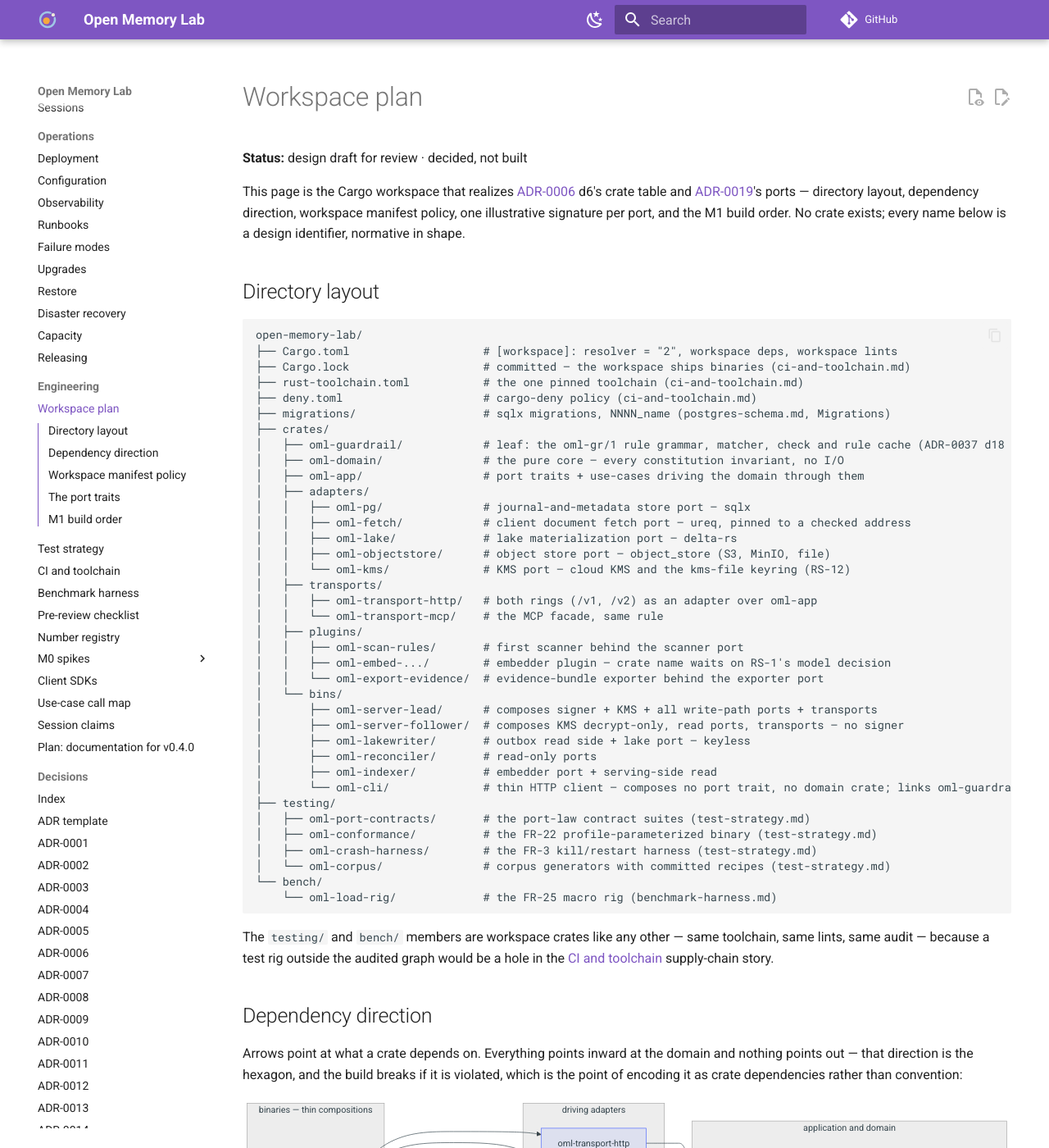
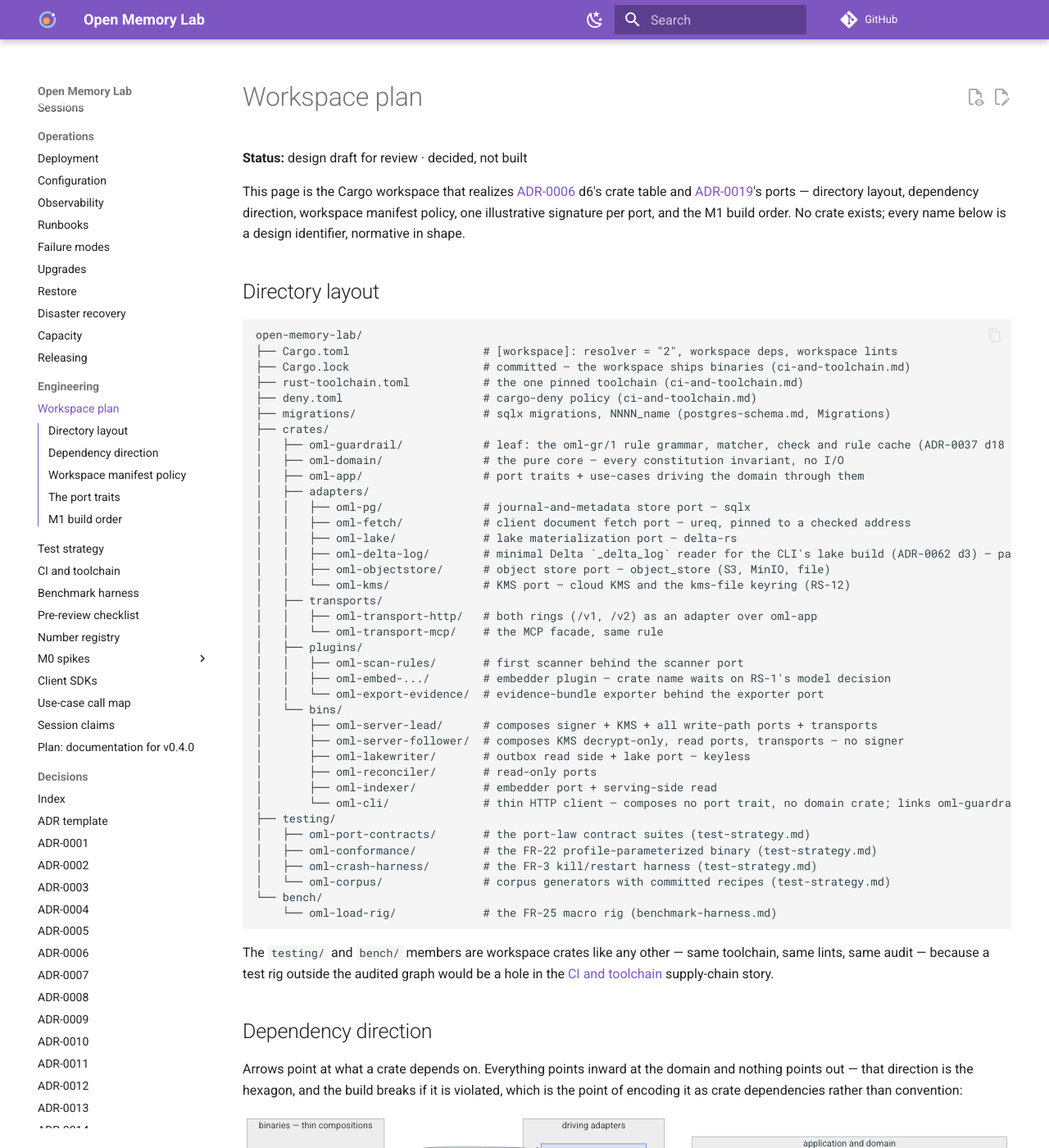
Before and after one commit to e8kor/open-memory-lab, an MkDocs documentation site: the page built from docs/engineering/workspace-plan.md, in a window 1280 px wide and 1400 px high. Shown: the whole window at 82% size. Built offline with MkDocs 1.6.1 and Material for MkDocs 9.7.7, drawn with Linux system fonts in a browser that asks for light colours; comment, search, counter and statistics services are not loaded.

Commit message:
Add the lake build to the CLI target legs and the workspace plan, with its changelog fragment (ADR-0062 d3)

```diff
--- a/docs/engineering/workspace-plan.md
+++ b/docs/engineering/workspace-plan.md
@@ -32,6 +32,7 @@
 │   │   ├── oml-pg/               # journal-and-metadata store port — sqlx
 │   │   ├── oml-fetch/            # client document fetch port — ureq, pinned to a checked address
 │   │   ├── oml-lake/             # lake materialization port — delta-rs
+│   │   ├── oml-delta-log/        # minimal Delta `_delta_log` reader for the CLI's lake build (ADR-0062 d3) — parquet, no arrow
 │   │   ├── oml-objectstore/      # object store port — object_store (S3, MinIO, file)
 │   │   └── oml-kms/              # KMS port — cloud KMS and the kms-file keyring (RS-12)
 │   ├── transports/
```
Also changed, not shown: changes/delta-sync.md (added, +1 -0 lines), 1 other file.
